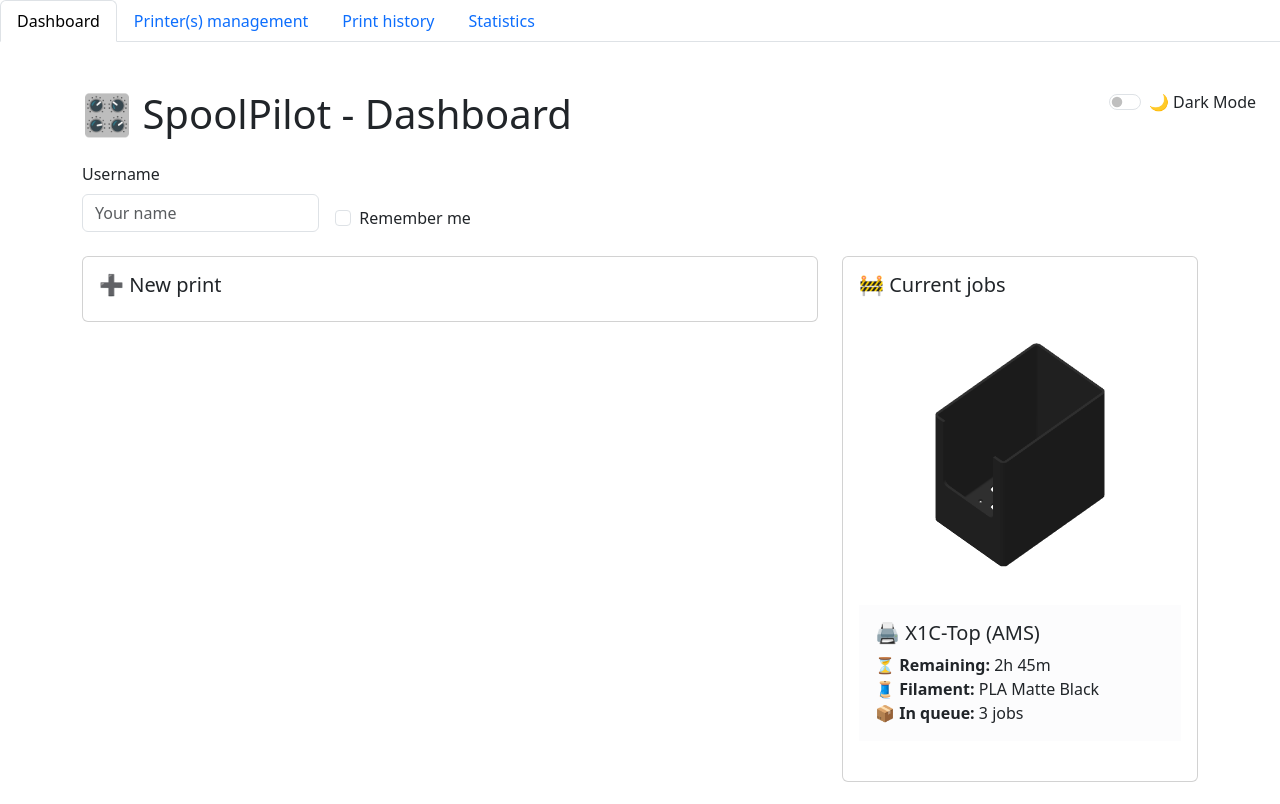
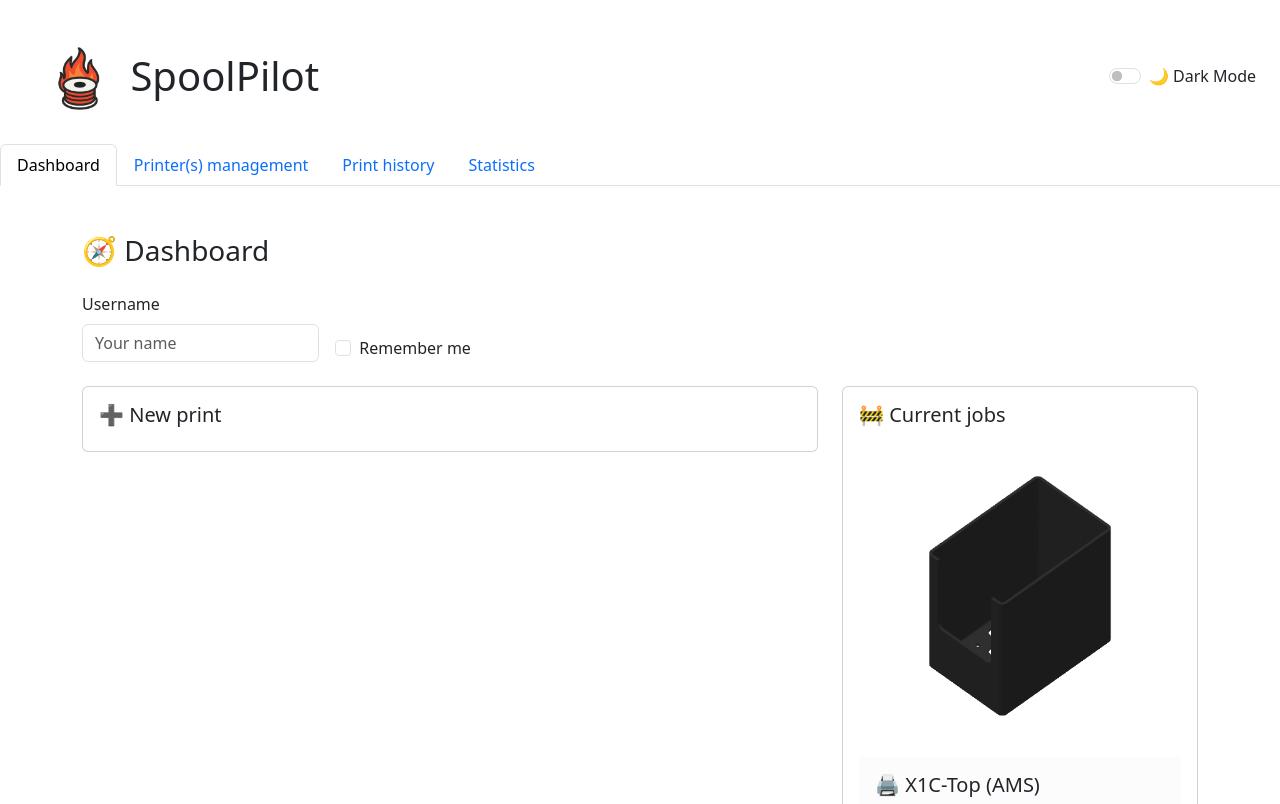
Before and after one commit to thibaut-bourgeais/spool-pilot, a FastAPI app: page / in a window 1280 px wide. Shown: the top 804 px of the page. Run offline with FastAPI, Linux system fonts and the light colour scheme; some libraries are stand-ins or nearby versions.

Commit message:
Added navbar and moved some stuff around

```diff
--- a/static/style.css
+++ b/static/style.css
@@ -1,8 +1,12 @@
 * {
-    transition: 0.5s ease;
+    transition: 0.3s ease;
 }
 
 .image-carousel {
-    max-height: 300px;
+    max-height: 30%;
     object-fit: contain;
 }
+
+#website-title {
+    margin: 1em;
+}
--- a/templates/dashboard.html
+++ b/templates/dashboard.html
@@ -17,6 +17,12 @@
     <link rel="stylesheet" href="../static/style.css">
 </head>
 <body class="">
+    <div class="form-check form-switch float-end" style="margin:1.5em;">
+        <input class="form-check-input" type="checkbox" id="darkModeSwitch">
+        <label class="form-check-label" for="darkModeSwitch">🌙 Dark Mode</label>
+    </div>
+    <h1 class="mb-4 col-md-9" id="website-title"><img src="../medias/spoolpilotLogo.png" style="height: 2em;"/> SpoolPilot</h1>
+
     <ul class="nav nav-tabs mb-4" id="spoolpilotTabs" role="tablist">
         <li class="nav-item" role="presentation">
           <button class="nav-link active" id="tab-dashboard" data-bs-toggle="tab" data-bs-target="#dashboard" type="button" role="tab">Dashboard</button>
@@ -32,17 +38,13 @@
         </li>
     </ul>
 
-    <div class="form-check form-switch float-end" style="margin:1.5em;">
-        <input class="form-check-input" type="checkbox" id="darkModeSwitch">
-        <label class="form-check-label" for="darkModeSwitch">🌙 Dark Mode</label>
-    </div>
 
     <div class="tab-content" id="spoolpilotTabsContent">
         <div class="container py-4 tab-pane fade show active" id="dashboard" role="tabpanel">
-            <h1 class="mb-4 col-md-9">🎛️ SpoolPilot - Dashboard</h1>
 
             <div class="mb-4 col-md-8">
                 <div class="card-body">
+                    <h3 class="mb-4 col-md-9">🧭 Dashboard</h3>
                     <div class="row g-3">
                         <div class="col-md-4">
                             <label for="user" class="form-label">Username</label>
@@ -145,13 +147,30 @@
             </table>
         </div>
         <div class="container py-4 tab-pane fade" id="printers" role="tabpanel">
-            <p>Printer status, AMS state, etc.</p>
+            <div class="mb-4 col-md-8">
+                <div class="card-body">
+                    <h3 class="mb-4 col-md-9">🖨 Printer(s)</h3>
+                    <p>Printer status, AMS state, etc.</p>
+                </div>
+            </div>
+        </div>
+
         </div>
         <div class="container py-4 tab-pane fade" id="history" role="tabpanel">
-            <p>Print logs and export options</p>
+            <div class="mb-4 col-md-8">
+                <div class="card-body">
+                    <h3 class="mb-4 col-md-9">⏳ History</h3>
+                    <p>Print logs and export options</p>
+                </div>
+            </div>
         </div>
         <div class="container py-4 tab-pane fade" id="stats" role="tabpanel">
-            <p>Charts and print metrics</p>
+            <div class="mb-4 col-md-8">
+                <div class="card-body">
+                    <h3 class="mb-4 col-md-9">📊 Statistics</h3>
+                    <p>Charts and print metrics</p>
+                </div>
+            </div>
         </div>
     </div>
 </body>
```
Also changed, not shown: medias/spoolpilotLogo.png (added).
